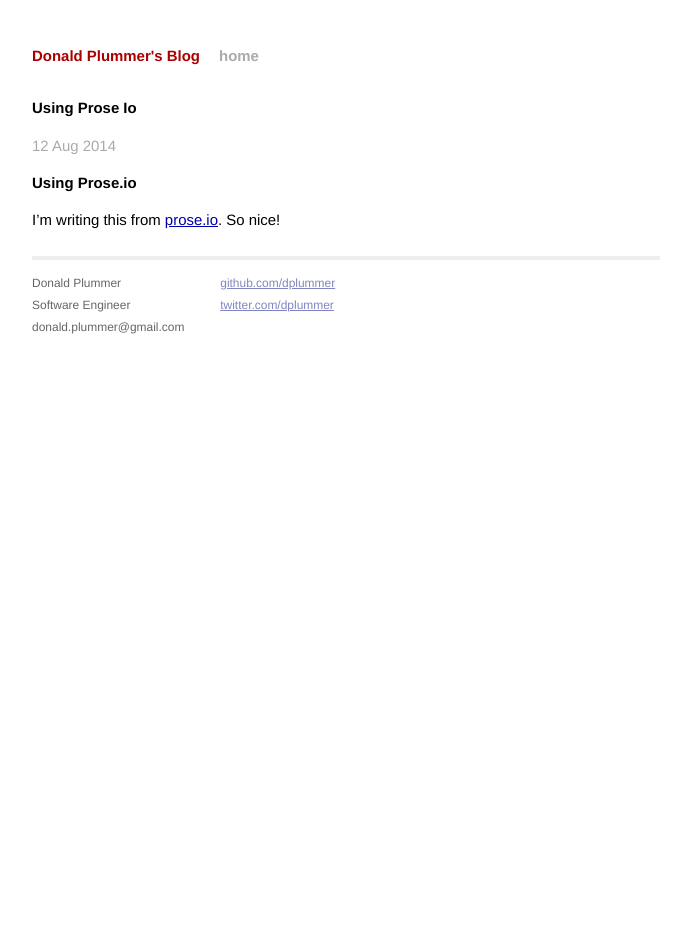
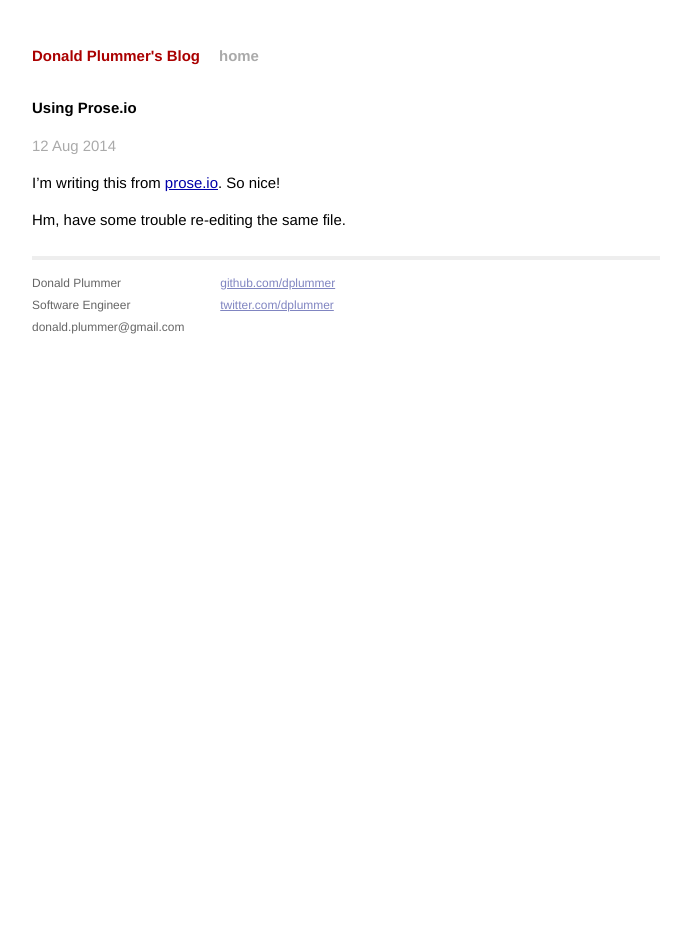
Before and after one commit to dplummer/dplummer.github.io, a Jekyll site: the page built from _posts/2014-08-12-using-prose-io.md, in a window 1280 px wide. Shown: the whole page, without its empty margins (294-985 px from the left). Built offline with Jekyll 4.4.1, drawn with Linux system fonts in a browser that asks for light colours; Markdown is read by kramdown in place of the engine named in the settings.

Commit message:
set title on prose.io

```diff
--- a/_posts/2014-08-12-using-prose-io.md
+++ b/_posts/2014-08-12-using-prose-io.md
@@ -1,8 +1,9 @@
 ---
 published: true
 layout: post
+title: Using Prose.io
 ---
 
-## Using Prose.io
+I'm writing this from [prose.io](http://prose.io). So nice!
 
-I'm writing this from [prose.io](http://prose.io). So nice!
+Hm, have some trouble re-editing the same file.
```
